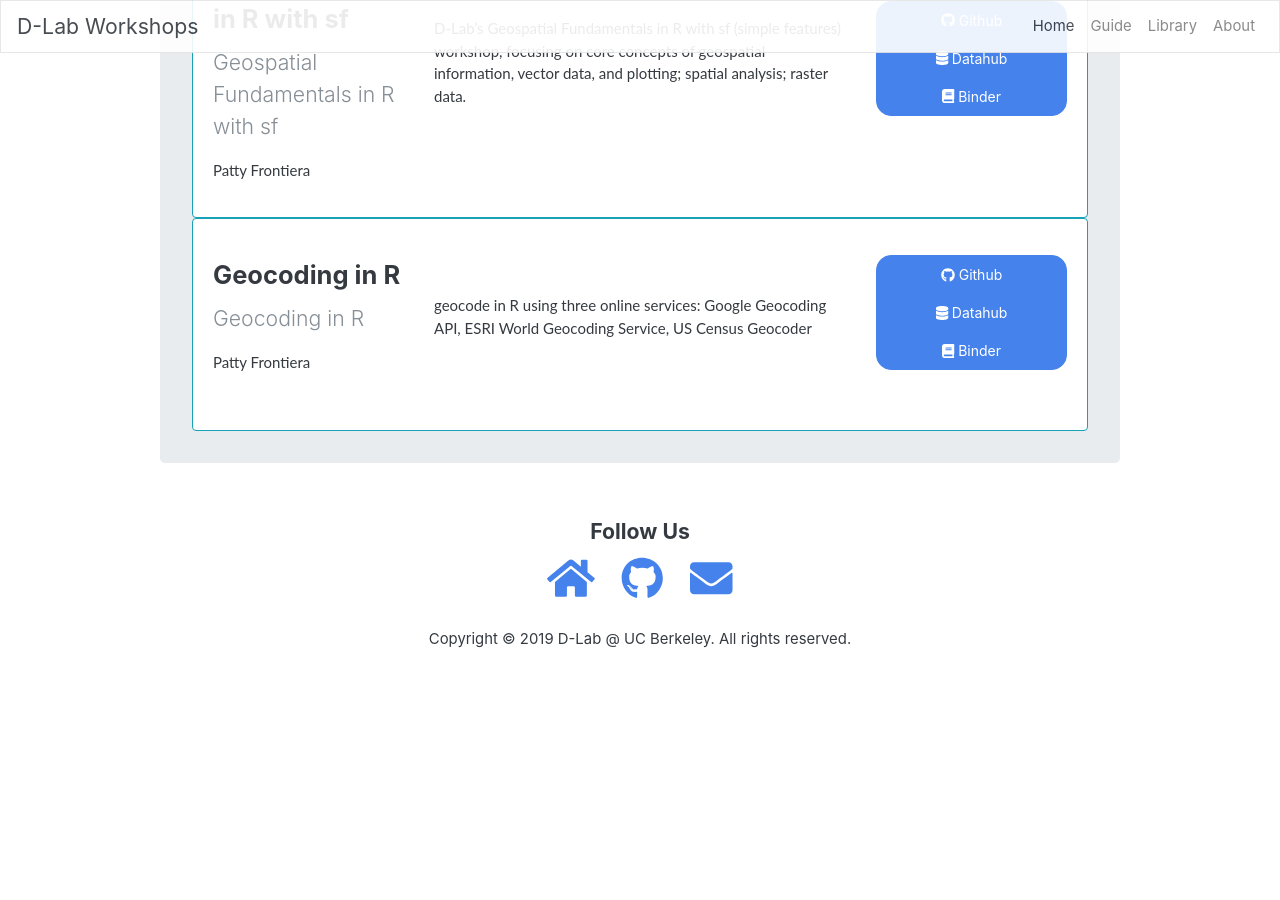
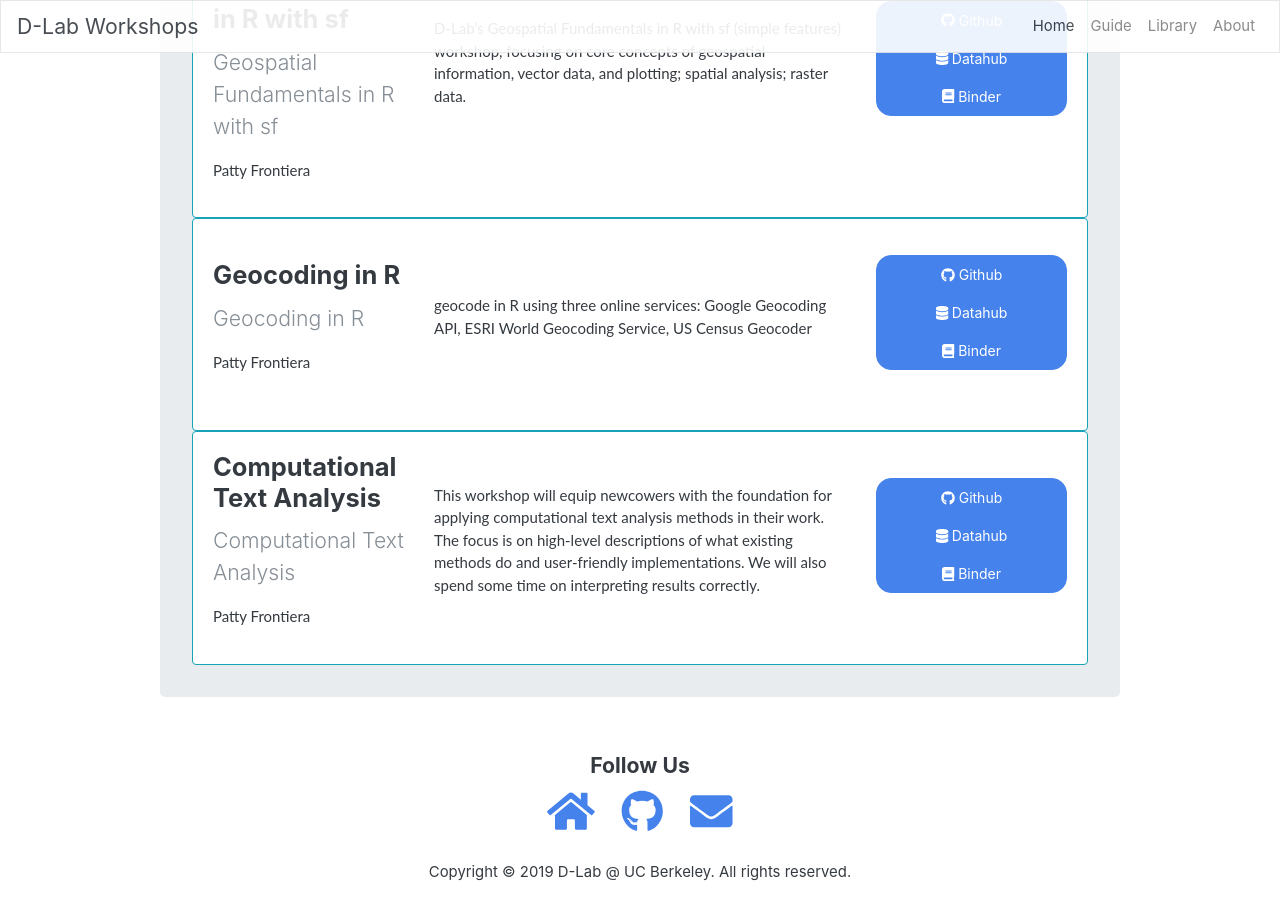
Before and after one commit to dlab-berkeley/dlab-modules, a Jekyll site: the page docs/index.html, which Jekyll copies as it is, in a window 1280 px wide and 900 px high, scrolled down 860 px. Built offline with Jekyll 4.4.1, drawn with Linux system fonts in a browser that asks for light colours; nearby versions of some CDN libraries; before the commit the page ends 1526 px from its top, so only the background shows below that.

Commit message:
update docs

```diff
--- a/docs/index.html
+++ b/docs/index.html
@@ -228,6 +228,55 @@ The materials here represent current and past workshops taught at the Social Sci
 			</div>
 		</div>
 
+		<!-- Featured Module Block -->
+		<div class="card border-info">
+			<div class="row card-body">
+				<!-- Title Column -->
+				<div class="d-flex justify-content-center flex-column col-md-3">
+					<h4 class="card-title">Computational Text Analysis</h4>
+					<p class="lead">Computational Text Analysis</p>
+					<p>Patty Frontiera</p>
+				</div>
+				<!-- Paragraph Column -->
+				<div class="d-flex justify-content-center flex-column col-md-6">
+					<p class="card-text">
+						<p>This workshop will equip newcowers with the foundation for applying computational text analysis methods in their work. The focus is on high-level descriptions of what existing methods do and user-friendly implementations. We will also spend some time on interpreting results correctly.</p>
+
+					</p>
+				</div>
+				<!-- Link Column -->
+				<div class="d-flex justify-content-center pb-4 flex-column col-md-3">
+					<div class="btn-group-vertical my-3">
+
+							<a
+								class="btn btn-primary"
+								tabindex="0"
+								href="https://github.com/dlab-berkeley/computational-text-analysis-spring-2019">
+								<i class="fab fa-github"></i> Github
+							</a>
+
+
+							<a
+								class="btn btn-primary"
+								tabindex="0"
+								href="http://datahub.berkeley.edu/user-redirect/interact?account=dlab-berkeley&repo=computational-text-analysis-spring-2019&branch=master&path=">
+								<i class="fas fa-database"></i> Datahub
+							</a>
+
+
+
+							<a
+								class="btn btn-primary"
+								tabindex="0"
+								href="https://mybinder.org/v2/gh/dlab-berkeley/computational-text-analysis-spring-2019/master">
+								<i class="fas fa-book"></i> Binder
+							</a>
+
+					</div>
+				</div>
+			</div>
+		</div>
+
 	</div>
 	<!-- End Content -->
 
```
